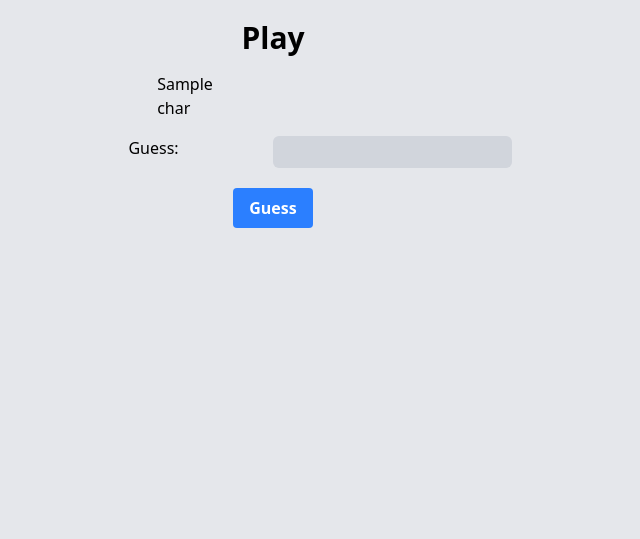
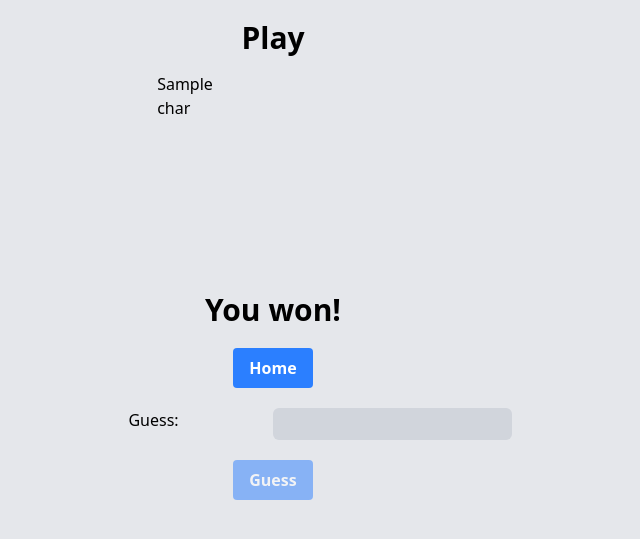
Before and after one commit to Vignesh9123/ot-word-guess-game, a Django app: template wordgame/templates/play.html in a window 1280 px wide. Shown: the top 539 px of the page, without its empty margins (367-1007 px from the left). Run offline with Django 5.2, Linux system fonts and the light colour scheme; tables that the repository leaves empty hold one stand-in row (values such as "Sample post"); the template is opened without the code that fills it: values that come from a table or form of the project are taken from there, most other values are stand-ins (such as "Sample title", 1, 10 or a date in 2020).

Commit message:
Complete user part of the game

```diff
--- a/project/settings.py
+++ b/project/settings.py
@@ -106,7 +106,7 @@ AUTH_PASSWORD_VALIDATORS = [
 
 LANGUAGE_CODE = 'en-us'
 
-TIME_ZONE = 'UTC'
+TIME_ZONE = 'Asia/Kolkata'
 
 USE_I18N = True
 
--- a/wordgame/templates/layout.html
+++ b/wordgame/templates/layout.html
@@ -5,6 +5,11 @@
     <meta name="viewport" content="width=device-width, initial-scale=1.0">
     <title>Word Game</title>
     <script src="https://cdn.jsdelivr.net/npm/@tailwindcss/browser@4"></script>
+    <style>
+        .error{
+    color: red;
+}
+    </style>
 </head>
 <body class="bg-gray-200 p-5">
     {% block content %}
--- a/wordgame/templates/play.html
+++ b/wordgame/templates/play.html
@@ -7,14 +7,14 @@
     {% endif %}
 
 
-    <div class="flex flex-col gap-1 items-center mt-5">
+    <div class="flex flex-col gap-1 items-center mt-5 h-[13.5rem] justify-start">
         {% for d in display %}
             <div class="grid grid-cols-5 gap-1 justify-items-center">
-            {% for row in d %}
-                <div class="{{ row.css_class }} w-10 h-10 flex items-center justify-center">
-                    {{ row.char }}
-                </div>
-            {% endfor %}
+                {% for row in d %}
+                    <div class="{{ row.css_class }} w-10 h-10 flex items-center justify-center">
+                        {{ row.char }}
+                    </div>
+                {% endfor %}
             </div>
         {% endfor %}
     </div>
@@ -22,20 +22,26 @@
     {% if guesses >= 5 %}
         <h2 class="text-3xl font-bold text-center">Game Over</h2>
         <p class="text-lg font-bold text-center">The word was: {{ game.word.text }}</p>
+        <p class="text-3xl font-bold text-center">You lost!</p>
+        <a href="{% url 'index' %}" class="bg-blue-500 hover:bg-blue-700 text-white font-bold py-2 px-4 rounded  flex items-center justify-center my-5 w-fit mx-auto">Home</a>
         {% if game.won %}
             <p class="text-3xl font-bold text-center">You won!</p>
-        {% else %}
-            <p class="text-3xl font-bold text-center">You lost!</p>
+            <a href="{% url 'index' %}" class="bg-blue-500 hover:bg-blue-700 text-white font-bold py-2 px-4 rounded  flex items-center justify-center my-5 w-fit mx-auto">Home</a>
         {% endif %}
+    {% endif %}
+
+    {% if game.won %}
+        <p class="text-3xl font-bold text-center">You won!</p>
+        <a href="{% url 'index' %}" class="bg-blue-500 hover:bg-blue-700 text-white font-bold py-2 px-4 rounded flex items-center justify-center my-5 w-fit mx-auto">Home</a>
     {% endif %}
 
     <form method="post" class="flex flex-col gap-5 items-center mt-5">
         {% csrf_token %}
         <div class="grid grid-cols-2 justify-items-center">
             <label for="guess_text">Guess:</label>
-            <input type="text" name="guess_text" id="guess_text" class="bg-gray-300 p-1 rounded-md" required>
+            <input type="text" name="guess_text" id="guess_text" class="bg-gray-300 p-1 rounded-md" required {% if guesses >= 5 or game.finished %}disabled{% endif %}>
         </div>
 
-        <button class="bg-blue-500 hover:bg-blue-700 text-white font-bold py-2 px-4 rounded disabled:opacity-50" type="submit" {% if guesses >= 5 %}disabled{% endif %}>Guess</button>
+        <button class="bg-blue-500 hover:bg-blue-700 text-white font-bold py-2 px-4 rounded disabled:opacity-50" type="submit" {% if guesses >= 5 or game.finished %}disabled{% endif %}>Guess</button>
     </form>
 {% endblock content %}
```
Also changed, not shown: wordgame/templates/index.html (+12 -6 lines), wordgame/views.py (+6 -4 lines).
